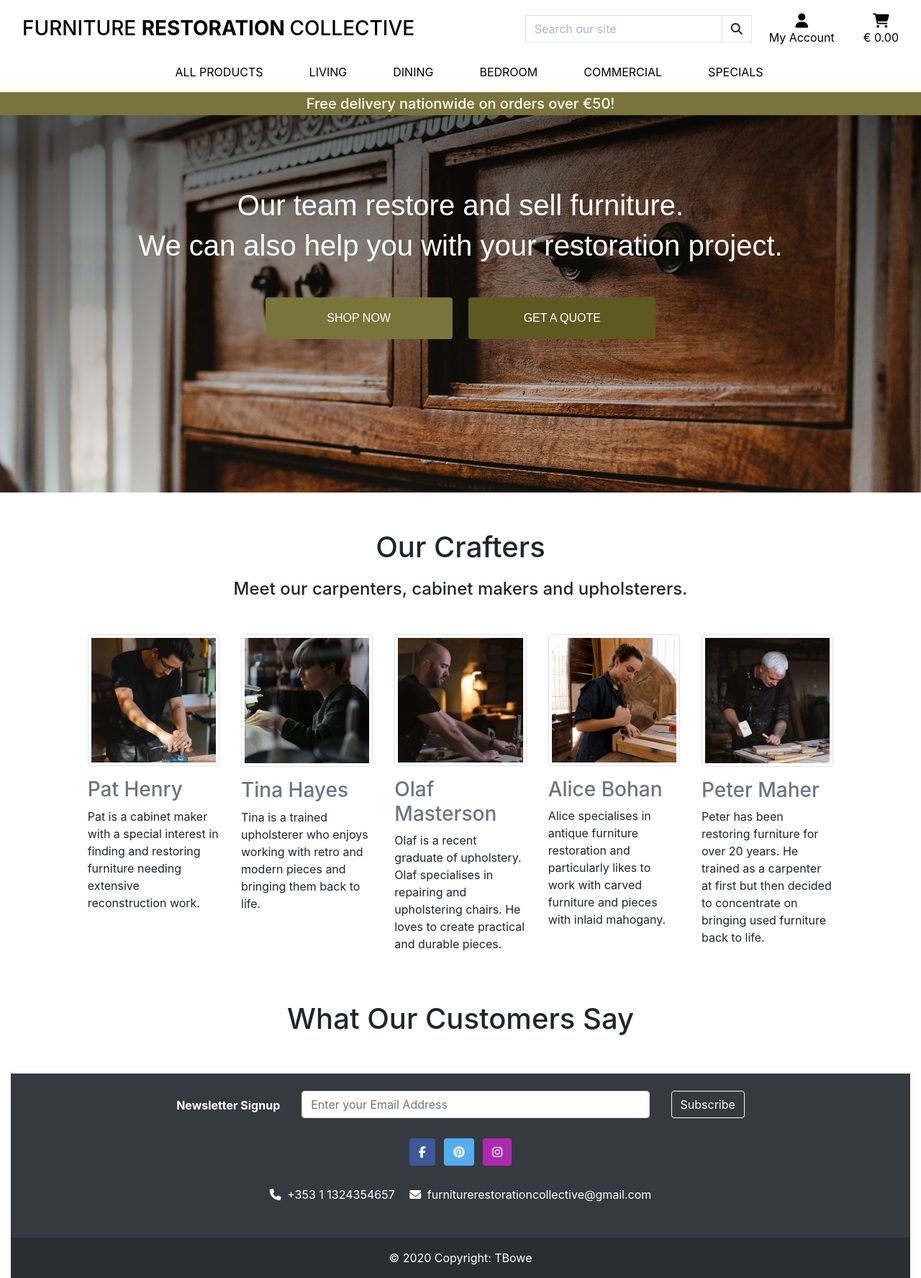
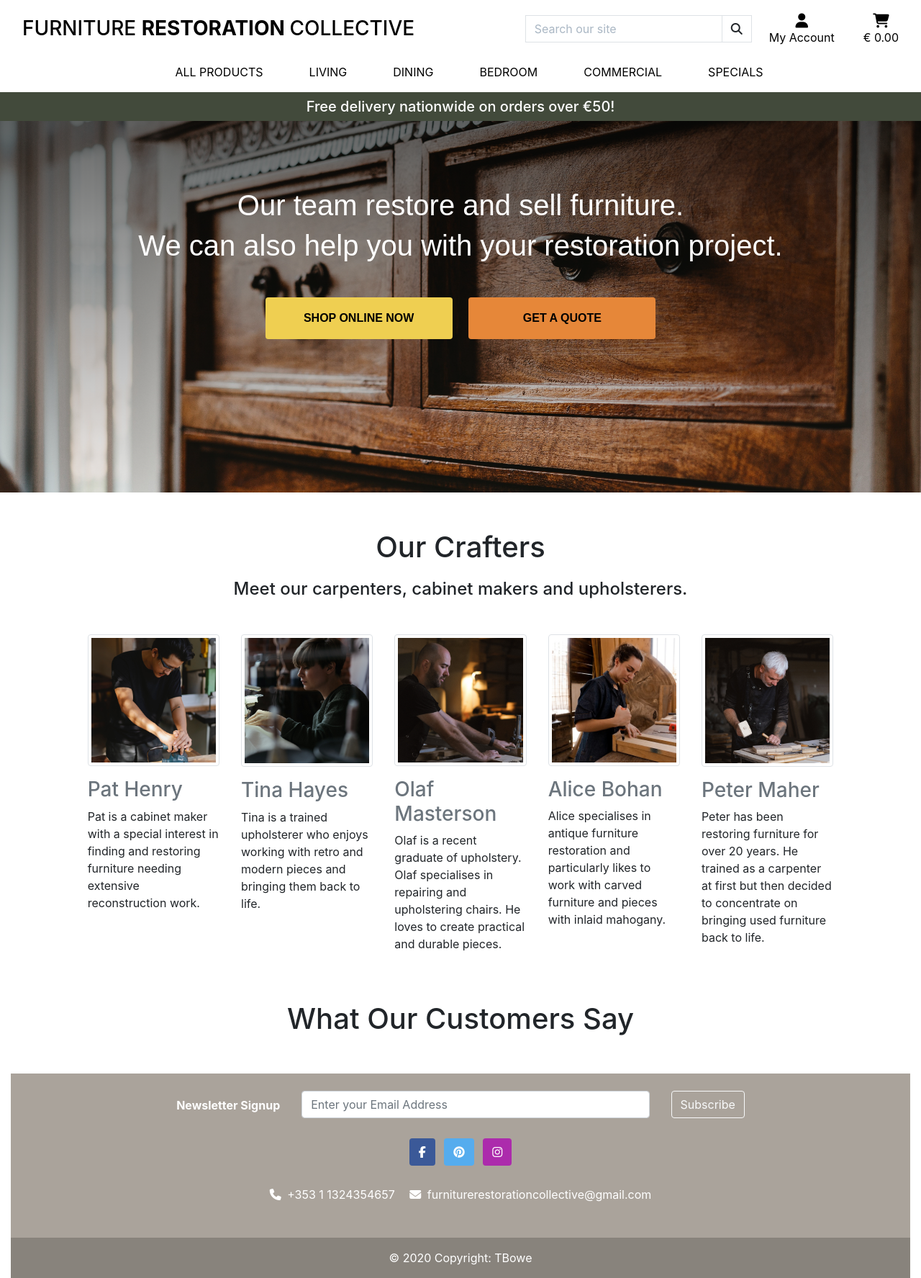
Before and after one commit to teresabowe/furniture-restoration-collective, a Django app: page / in a window 1280 px wide. Shown: the whole page at 72% size. Run offline with Django 3.2, Linux system fonts and the light colour scheme; data that the repository does not hold is empty; parts of the project's set-up code (start-up, migrations or seed data) failed here and were passed over; some libraries are stand-ins or nearby versions.

Commit message:
style: improve styling on shop templates

```diff
--- a/bag/templates/bag/bag.html
+++ b/bag/templates/bag/bag.html
@@ -16,7 +16,7 @@
         <div class="row">
             <div class="col">
                 <hr>
-                <h2 class="logo-font mb-4">Shopping Bag</h2>
+                <h2 class="logo-font mb-4 text-center">Shopping Bag</h2>
                 <hr>
             </div>
         </div>
@@ -98,13 +98,13 @@
                             </tr>
                             <tr>
                                 <td colspan="5" class="text-right">
-                                    <a href="{% url 'products' %}" class="btn btn-outline-black rounded-0 btn-lg">
+                                    <a href="{% url 'products' %}" class="btn btn-outline-green rounded-1 btn-lg">
                                         <span class="icon">
                                             <i class="fas fa-chevron-left"></i>
                                         </span>
                                         <span class="text-uppercase">Keep Shopping</span>
                                     </a>
-                                    <a href="{% url 'checkout' %}" class="btn btn-black rounded-0 btn-lg">
+                                    <a href="{% url 'checkout' %}" class="btn btn-outline-green rounded-1 btn-lg">
                                         <span class="text-uppercase">Secure Checkout</span>
                                         <span class="icon">
                                             <i class="fas fa-lock"></i>
--- a/checkout/templates/checkout/checkout.html
+++ b/checkout/templates/checkout/checkout.html
@@ -20,7 +20,7 @@
         <div class="row">
             <div class="col">
                 <hr>
-                <h2 class="logo-font mb-4">Checkout</h2>
+                <h2 class="logo-font mb-4 text-center">Checkout</h2>
                 <hr>
             </div>
         </div>
@@ -110,13 +110,13 @@
                     </fieldset>
 
                     <div class="submit-button text-right mt-5 mb-2">
-						<a href="{% url 'view_bag' %}" class="btn btn-outline-black rounded-0">
+						<a href="{% url 'view_bag' %}" class="btn btn-outline-green rounded-1">
 							<span class="icon">
 								<i class="fas fa-chevron-left"></i>
 							</span>
 							<span class="font-weight-bold">Adjust Bag</span>
 						</a>
-						<button id="submit-button" class="btn btn-black rounded-0">
+						<button id="submit-button" class="btn btn-taupe text-white rounded-0">
 							<span class="font-weight-bold">Complete Order</span>
 							<span class="icon">
 								<i class="fas fa-lock"></i>
--- a/checkout/templates/checkout/checkout_success.html
+++ b/checkout/templates/checkout/checkout_success.html
@@ -19,7 +19,7 @@
         <div class="row">
             <div class="col">
                 <hr>
-                <h2 class="logo-font mb-4">Thank You</h2>
+                <h2 class="logo-font mb-4 text-center">Thank You</h2>
                 <hr>
                 <p class="text-black">Your order information is below. A confirmation email will be sent to <strong>{{ order.email }}</strong>.</p>
             </div>
@@ -200,7 +200,7 @@
                         <span class="text-uppercase">Back to Profile</span>
                     </a>
                 {% else %}
-                    <a href="{% url 'products' %}?category=new_arrivals,deals,clearance" class="btn btn-black rounded-0 my-2">
+                    <a href="{% url 'products' %}?category=new_arrivals,deals,clearance" class="btn btn-taupe text-white rounded-1 my-2">
                         <span class="icon mr-2">
                             <i class="fas fa-gifts"></i>
                         </span>
--- a/home/templates/home/index.html
+++ b/home/templates/home/index.html
@@ -21,8 +21,8 @@
                 </h1>
                 <div class="my-5">
                     <h4>
-                        <a href="{% url 'products' %}" class="shop-now-button btn text-uppercase py-3 mr-2">Shop Now</a>
-                        <a href="{% url 'product_quote_add' %}" class="quote-now-button btn text-uppercase py-3 ml-2">Get a Quote</a>
+                        <a href="{% url 'products' %}" class="shop-now-button btn text-uppercase py-3 mr-2 text-black font-weight-bold">Shop Online Now</a>
+                        <a href="{% url 'product_quote_add' %}" class="quote-now-button btn text-uppercase py-3 ml-2 text-black font-weight-bold">Get a Quote</a>
                     </h4>
                 </div>
             </div>
--- a/products/templates/products/product_detail.html
+++ b/products/templates/products/product_detail.html
@@ -83,13 +83,13 @@
                             </div>
 
                             <div class="col-12">
-                                <a href="{% url 'products' %}" class="btn btn-outline-black rounded-0 mt-5">
+                                <a href="{% url 'products' %}" class="btn btn-outline-green rounded-1 mt-5">
                                     <span class="icon">
                                         <i class="fas fa-chevron-left"></i>
                                     </span>
                                     <span class="text-uppercase">Keep Shopping</span>
                                 </a>
-                                <input type="submit" class="btn btn-outline-black rounded-0 text-uppercase mt-5" value="Add to Bag">
+                                <input type="submit" class="btn btn-outline-green rounded-1 text-uppercase mt-5" value="Add to Bag">
                             </div>
                             <input type="hidden" name="redirect_url" value="{{ request.path }}">
                         </div>
--- a/products/templates/products/quote_form.html
+++ b/products/templates/products/quote_form.html
@@ -35,7 +35,7 @@
                 {% csrf_token %}
                 {{ form|crispy }}
 
-                <a href="javascript:getProductId();">Get Quote Detail</a>
+                <a class="btn btn-taupe rounded-1 text-white my-2" href="javascript:getProductId();">Get Quote Detail</a>
             </form>
 
         </div>
--- a/static/css/base.css
+++ b/static/css/base.css
@@ -27,6 +27,10 @@ ul {
     color: black;
 }
 
+.btn-taupe {
+    background: #3e3327 !important;
+}
+
 .text-black {
     color: #000 !important;
 }
@@ -39,8 +43,32 @@ ul {
     background: #000 !important;
 }
 
+.bg-ebony {
+    background: #424a3b !important;
+}
+
+.bg-taupe {
+    background: #3e3327;
+}
+
+.bg-coyote {
+    background: #815d3d;
+}
+
+.bg-saffron {
+    background: #e6bd39;
+}
+
+.bg-naples {
+    background: #efcf51;
+}
+
+.bg-silver {
+    background: #aaa39b;
+}
+
 .bg-green {
-    background: rgb(121, 116, 58);
+    background: #424a3b !important;
 }
 
 .text-white {
@@ -53,7 +81,7 @@ ul {
 }
 
 .shop-now-button {
-    background: rgb(121, 116, 58);
+    background: #EFCF51;
     color: white;
     min-width: 260px;
 }
@@ -61,15 +89,15 @@ ul {
 .shop-now-button:hover,
 .shop-now-button:active,
 .shop-now-button:focus,
-.btn-black:hover,
-.btn-black:active,
-.btn-black:focus {
+.btn-green:hover,
+.btn-green:active,
+.btn-green:focus {
     background: rgb(151, 145, 74);
     color: white;
 }
 
 .quote-now-button {
-    background: rgb(94, 89, 33);
+    background: #e68739;
     color: white;
     min-width: 260px;
 }
@@ -77,9 +105,9 @@ ul {
 .quote-now-button:hover,
 .quote-now-button:active,
 .quote-now-button:focus,
-.btn-black:hover,
-.btn-black:active,
-.btn-black:focus {
+.btn-green:hover,
+.btn-green:active,
+.btn-green:focus {
     background: rgb(151, 145, 74);
     color: white;
 }
@@ -126,9 +154,9 @@ a.category-badge > span.badge:hover {
     cursor: pointer;
 }
 
-.btn-outline-black {
-    background: white;
-    color: black !important; /* use important to override link colors for <a> elements */
+.btn-outline-green {
+    background: #3e3327;
+    color: white !important; /* use important to override link colors for <a> elements */
     border: 1px solid black;
 }
 
--- a/templates/base.html
+++ b/templates/base.html
@@ -110,9 +110,9 @@
                 {% include 'includes/main-nav.html' %}
             </nav>
         </div>
-        <div id="delivery-banner" class="row text-center">
-            <div class="col bg-green text-white">
-                <h5 class="my-1">Free delivery nationwide on orders over €{{ free_delivery_threshold }}!</h5>
+        <div id="delivery-banner" class="row text-center bg-ebony">
+            <div class="col text-white">
+                <h5 class="my-2">Free delivery nationwide on orders over €{{ free_delivery_threshold }}!</h5>
             </div>
         </div>
     </header>
@@ -141,7 +141,7 @@
     {% block content %}
     {% endblock %}
 
-    <footer class="bg-dark text-center text-white mt-5">
+    <footer class="bg-silver text-center text-white mt-5">
         <!-- Grid container -->
         <div class="container p-4 pb-0">
             <!-- Section: Form -->
```
